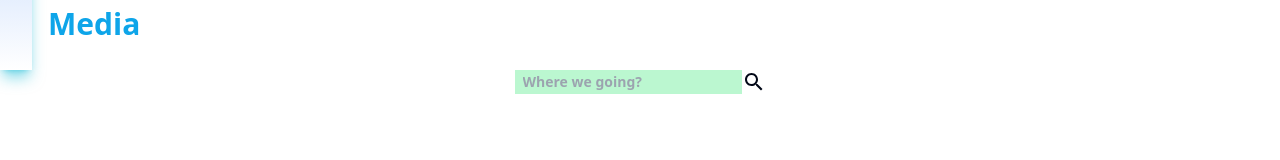
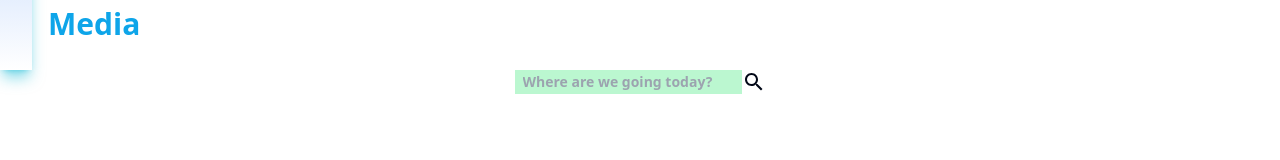
Before and after one commit to cainjason/game-v5, a Next.js app: page / in a window 1280 px wide. Shown: the part 526-686 px from the top of the page. Built offline with nearby package versions, Linux system fonts and the light colour scheme.

Commit message:
change: up dated app

```diff
--- a/app/components/Comment.tsx
+++ b/app/components/Comment.tsx
@@ -6,7 +6,7 @@ function Comment() {
         <input
             className="text-sm outline-none border-red-600 bg-green-200 pl-2 font-bold"
             type="text"
-            placeholder="Where we going?"/>
+            placeholder="Where are we going today?"/>
 
             <SearchIcon />
     </div>
--- a/app/components/Header.tsx
+++ b/app/components/Header.tsx
@@ -1,15 +1,15 @@
 import ChurchIcon from '@mui/icons-material/Church';
 import MovieIcon from '@mui/icons-material/Movie';
-import Link from 'next/link';
+
 
 function Header() {
   return (
     <header className='shadow-lg shadow-cyan-500/50 flex items-center justify-around bg-gradient-to-r from-blue-500'>
 
-      <MovieIcon className='cursor-pointer hover:bg-blue-200 flex justify-end mr-5  ml-2 h-9 w-9' />
+      <MovieIcon className='cursor-pointer hover:shadow-lg shadow-black-700/50 flex justify-end mr-5  ml-2 h-9 w-9 hover:h-10 hover:w-10' />
 
       <h1 className='flex text-white text-5xl font-extrabold justify-center'>* G~A~M~E *</h1>
-      <ChurchIcon className='cursor-pointer hover:bg-blue-200 flex justify-end mr-5  ml-2 h-9 w-9' />
+      <ChurchIcon className='cursor-pointer hover:shadow-lg shadow-black-700/50 flex justify-end mr-5  ml-2 h-9 w-9 hover:h-10 hover:w-10' />
     </header>
   )
 }
```
